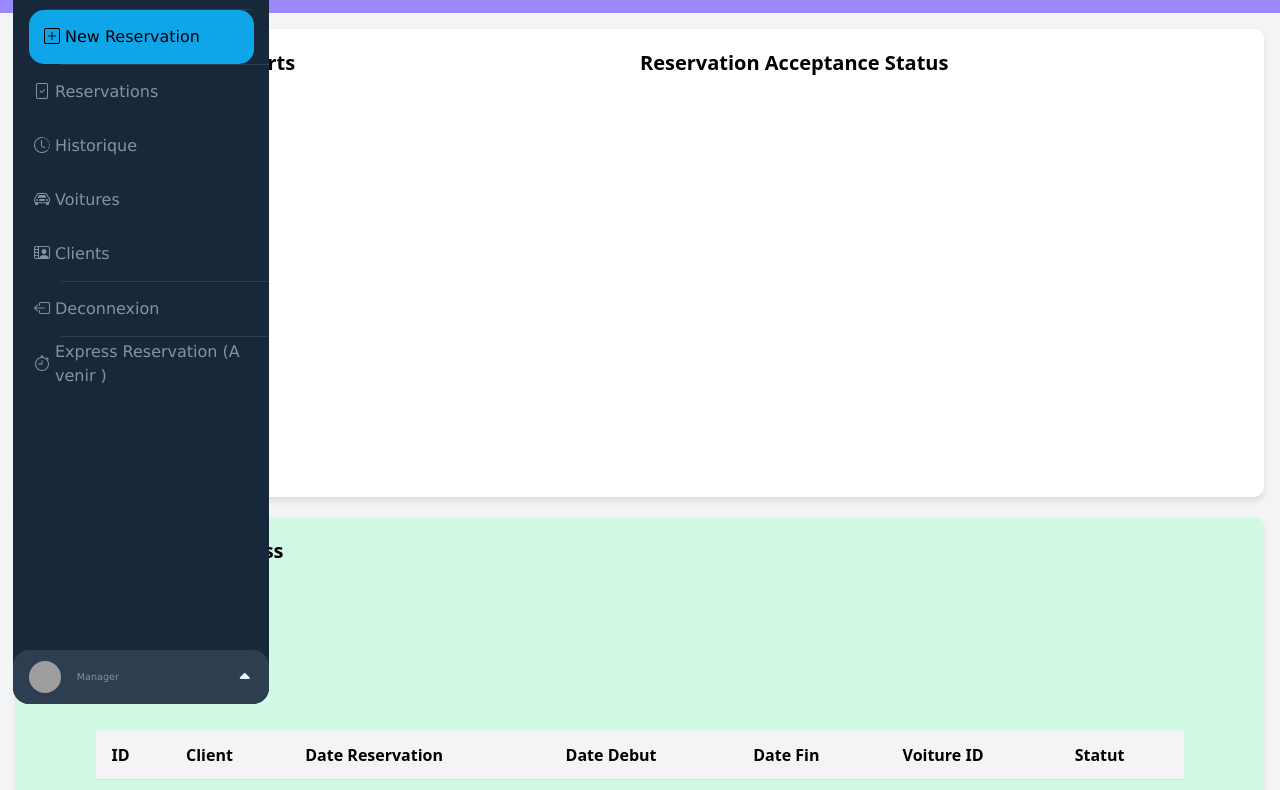
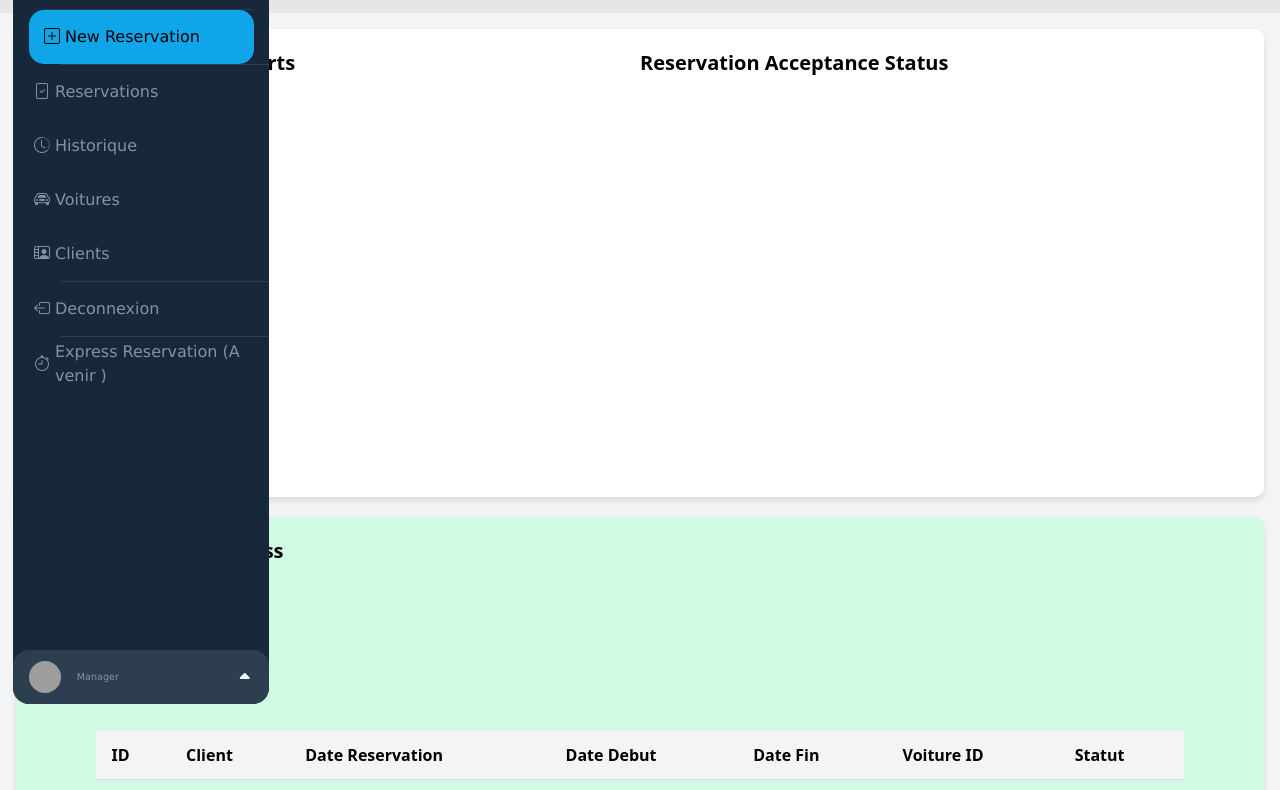
Before and after one commit to Y7T007/swift-car-managers, a website: page public/Res.html in a window 1280 px wide. Shown: the part 83-873 px from the top of the page. Drawn offline with nearby package versions, Linux system fonts and the light colour scheme; no server answers; grey boxes are pictures that could not be loaded.

```diff
--- a/public/assets/css/navbar.css
+++ b/public/assets/css/navbar.css
@@ -1,5 +1,5 @@
 :root {
-    --background: #9c88ff;
+    --background: #e6e6e6;
     --navbar-width: 256px;
     --navbar-width-min: 80px;
     --navbar-dark-primary: #18283b;
@@ -10,7 +10,7 @@
 
 html, body {
     margin: 0;
-    background: var(--background);
+    background: #e6e6e6;
 }
 
 #nav-toggle:checked ~ #nav-header {
```
